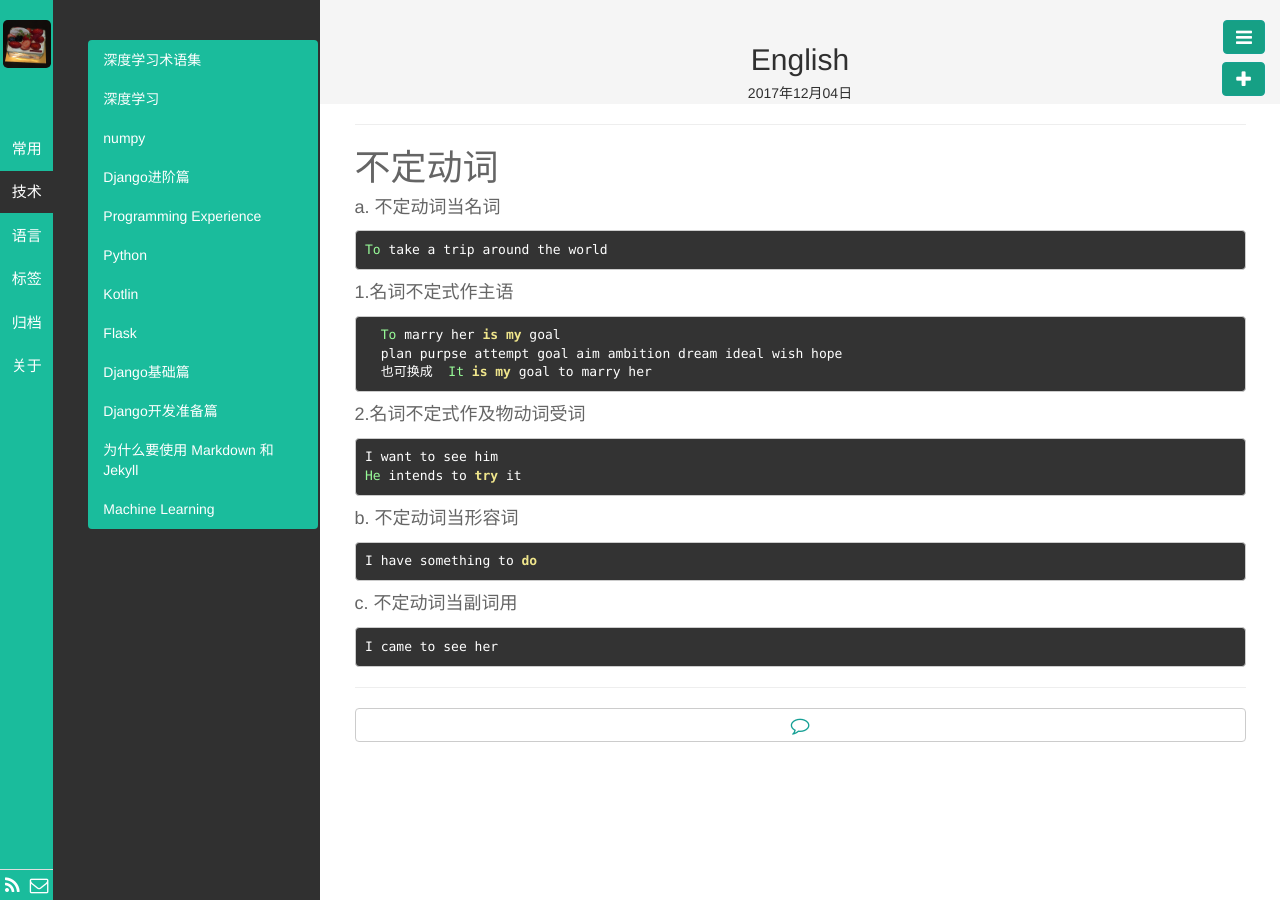
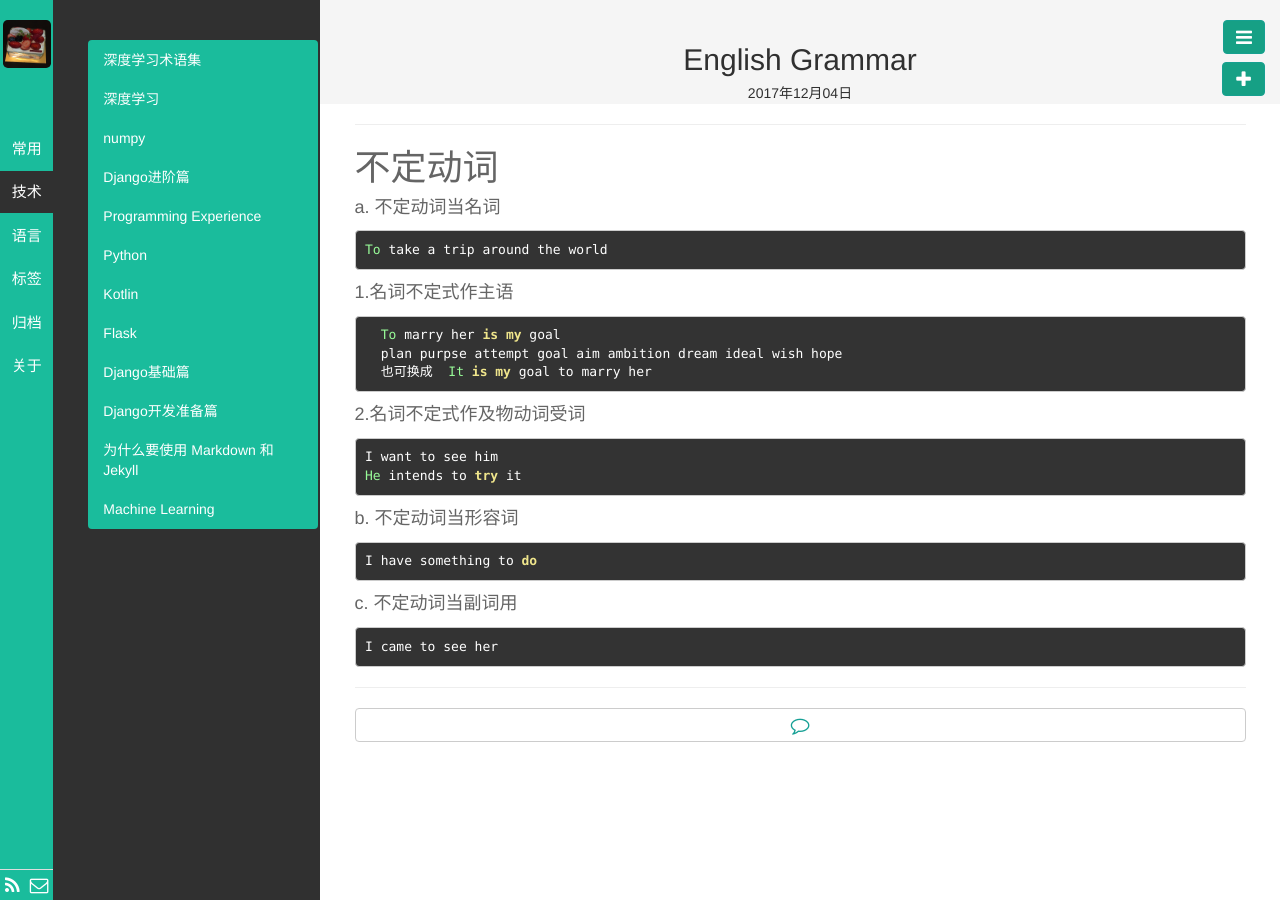
Before and after one commit to kyoyo/kyoyo.github.io, a Jekyll site: the page built from _posts/常用/2017-12-04-English-Grammar.md, in a window 1280 px wide. Built offline with Jekyll 4.4.1, drawn with Linux system fonts in a browser that asks for light colours; Markdown is read by kramdown in place of the engine named in the settings.

Commit message:
Update 2017-12-04-English-Grammar.md

```diff
--- a/_posts/常用/2017-12-04-English-Grammar.md
+++ b/_posts/常用/2017-12-04-English-Grammar.md
@@ -1,7 +1,7 @@
 ---
 layout: post
-title: English
-category: 常用
+title: English Grammar
+category: 语言
 tags: English Grammar
 keywords:
 description:
```
